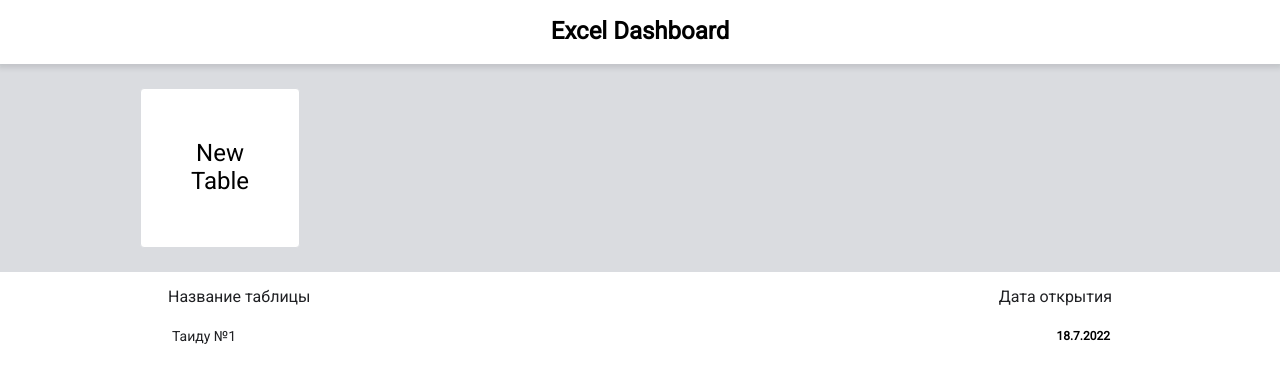
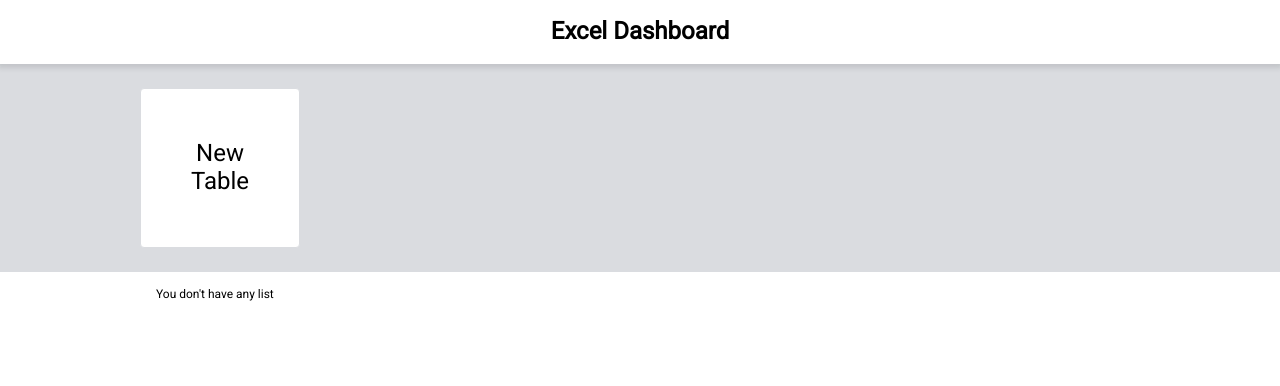
Before and after one commit to Temons/excel-july-22, a website built with webpack: page src/assets/dashboard.html in a window 1280 px wide. Built offline with nearby package versions, Linux system fonts and the light colour scheme.

Commit message:
forgot some files)

```diff
--- a/src/assets/dashboard.html
+++ b/src/assets/dashboard.html
@@ -11,31 +11,6 @@
 </head>
 <body>
     <div id="app">
-        <div class="db">
-            <div class="db__header">
-                <h1>Excel Dashboard</h1>
-            </div>
-
-            <div class="db__new">
-                <div class="db__view">
-                    <a href="#" class="db__create">New <br />Table</a>
-                </div>
-            </div>
-
-            <div class="db__table db__view">
-                <div class="db__list-header">
-                    <span>Название таблицы</span>
-                    <span>Дата открытия</span>
-                </div>
-
-                <ul class="db__list">
-                    <li class="db__record">
-                        <a href="#">Taиду №1</a>
-                        <strong>18.7.2022</strong>
-                    </li>
-                </ul>
-            </div>
-        </div>
     </div>
 </body>
 </html>
--- a/src/index.js
+++ b/src/index.js
@@ -1,26 +1,9 @@
-/* eslint-disable object-curly-spacing */
-import { Excel } from "@/components/excel/Excel";
-import { Header } from "@/components/header/Header";
-import { Toolbar } from "@/components/toolbar/Toolbar";
-import { Formula } from "@/components/formula/Formula";
-import { Table } from "@/components/table/Table";
-import { createStore } from "./core/createStore";
-import { rootReducer } from "./redux/rootReducer";
+import { Router } from "./core/routes/Router";
+import { DashboardPage } from "./pages/DashboardPage";
+import { ExcelPage } from "./pages/ExcelPage";
 import "./scss/index.scss";
-import { storage, debounce } from "./core/utils";
-import { initialState } from "./redux/initialState";
 
-const store = createStore(rootReducer, initialState);
-
-const stateListener = debounce(state => {
-  storage('excel-state', state);
-}, 300)
-
-store.subscribe(stateListener)
-
-const excel = new Excel("#app", {
-  components: [Header, Toolbar, Formula, Table],
-  store
-});
-
-excel.render();
+new Router('#app', {
+  dashboard: DashboardPage,
+  excel: ExcelPage
+})
```
